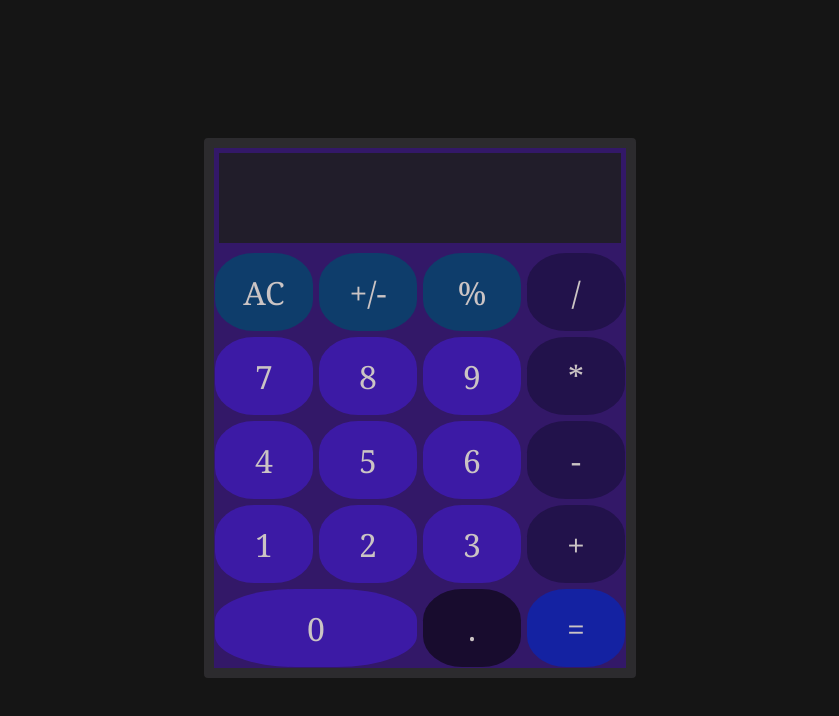
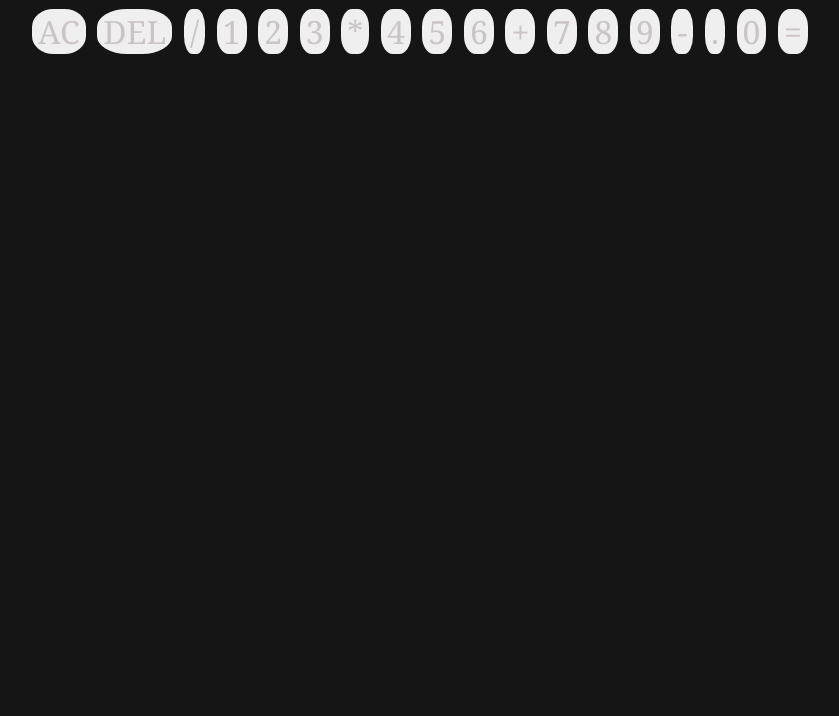
Before and after one commit to favio102/calculator-js, a plain HTML site: page index.html in a window 1280 px wide. Shown: the whole page, without its empty margins (220-1059 px from the left). Drawn offline with Linux system fonts and the light colour scheme.

Commit message:
html structure

```diff
--- a/index.html
+++ b/index.html
@@ -1,38 +1,47 @@
 <!DOCTYPE html>
 <html lang="en">
   <head>
-  <meta charset="UTF-8">
-  <meta http-equiv="X-UA-Compatible" content="IE=edge">
-  <meta name="viewport" content="width=device-width, initial-scale=1.0">
+    <meta charset="UTF-8" />
+    <meta http-equiv="X-UA-Compatible" content="IE=edge" />
+    <meta name="viewport" content="width=device-width, initial-scale=1.0" />
     <title>Calculator App (JS)</title>
-  <link rel="stylesheet" href="style.css" type="text/css">
+    <link rel="stylesheet" href="style.css" type="text/css" />
     <script src="script.js" defer></script>
   </head>
   <body>
-  <main id="calculator">
-    <div id="container">
-        <div id="display"></div>
-        <button type="button" class="clear" value="clear" data-key="8">AC</button>
-        <button type="button" class="sign" value="sign" data-key="192">+/-</button>
-        <button type="button" class="percent" value="percent" data-key="80">%</button>
-        <button type="button" class="operator" value="/" data-key="68" id="div">/</button>
-        <button type="button" class="operand" value="7" data-key="55">7</button>
-        <button type="button" class="operand" value="8" data-key="56">8</button>
-        <button type="button" class="operand" value="9" data-key="57">9</button>
-        <button type="button" class="operator" value="*" data-key="88" id="mul">*</button>
-        <button type="button" class="operand" value="4" data-key="52">4</button>
-        <button type="button" class="operand" value="5" data-key="53">5</button>
-        <button type="button" class="operand" value="6" data-key="54">6</button>
-        <button type="button" class="operator" value="-" data-key="173" id="sub">-</button>
-        <button type="button" class="operand" value="1" data-key="49">1</button>
-        <button type="button" class="operand" value="2" data-key="50">2</button>
-        <button type="button" class="operand" value="3" data-key="51">3</button>
-        <button type="button" class="operator" value="+" data-key="61" id="add">+</button>
-        <button type="button" id ="zero" class="operand" value="0" data-key="48">0</button>
-        <button type="button" class="decimal" value="." data-key="190">.</button>
-        <button type="button" class="equals" value="=" data-key="69">=</button>
+    <!DOCTYPE html>
+    <html lang="en">
+      <head>
+        <meta charset="UTF-8" />
+        <meta http-equiv="X-UA-Compatible" content="IE=edge" />
+        <meta name="viewport" content="width=device-width, initial-scale=1.0" />
+        <title>Calculator</title>
+        <link rel="stylesheet" href="style.css" />
+      </head>
+      <body>
+        <div class="calculator-grid">
+          <div class="output" data-operand></div>
+          <button class="span-two" data-clear-all>AC</button>
+          <button data-delete>DEL</button>
+          <button data-operation>/</button>
+          <button data-number>1</button>
+          <button data-number>2</button>
+          <button data-number>3</button>
+          <button data-operation>*</button>
+          <button data-number>4</button>
+          <button data-number>5</button>
+          <button data-number>6</button>
+          <button data-operation>+</button>
+          <button data-number>7</button>
+          <button data-number>8</button>
+          <button data-number>9</button>
+          <button data-operation>-</button>
+          <button data-number>.</button>
+          <button data-number>0</button>
+          <button class="span-two" data-equals>=</button>
         </div>
-</main>
-
+        <script src="script.js"></script>
       </body>
     </html>
+  </body>
+</html>
```
Lines whose indentation alone changed are shown as unchanged.
